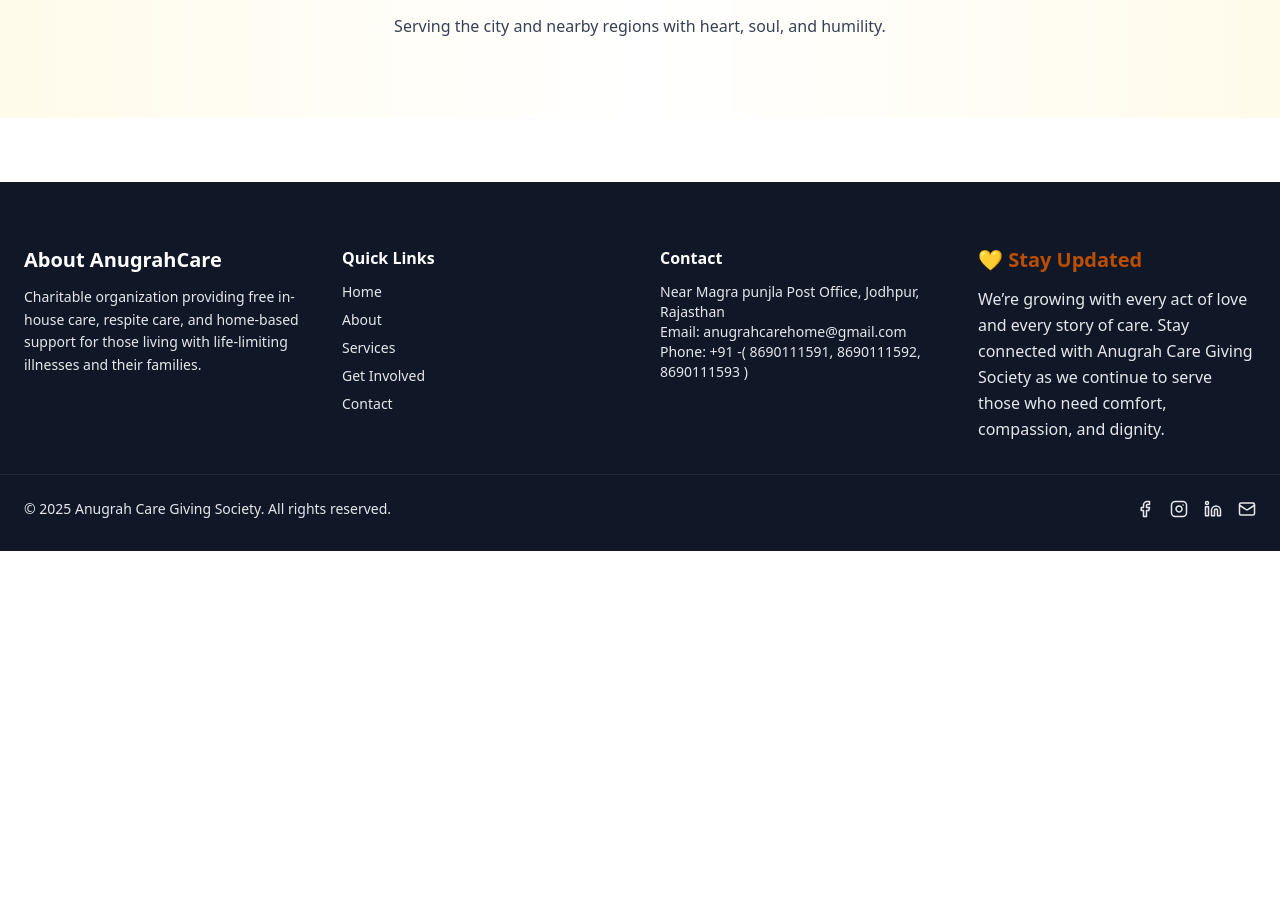
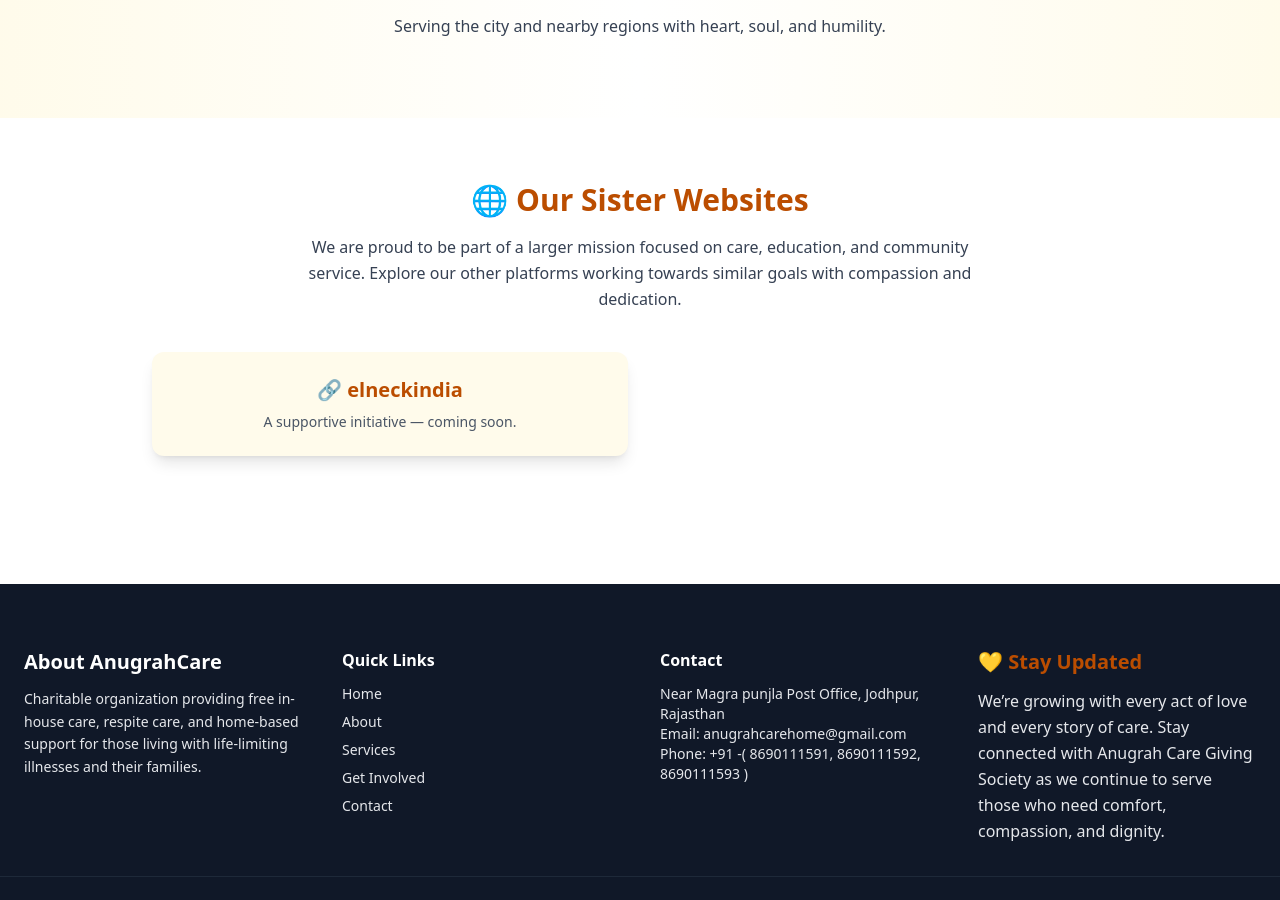
Before and after one commit to harshitdwivedi071998/anugrah-caregiving, a React (Vite) app: page / in a window 1280 px wide. Shown: the part 2642-3542 px from the top of the page. Before the commit the page ends 3193 px from the top, so only its background shows below. Built offline with nearby package versions, Linux system fonts and the light colour scheme.

Commit message:
add under construction page and scrolltotop

```diff
--- a/src/App.jsx
+++ b/src/App.jsx
@@ -13,12 +13,15 @@ import News from './pages/News'
 import Information from './pages/Information'
 import Gallery from './pages/Gallary'
 import Resources from './pages/Resources'
+import UnderConstruction from './pages/UnderConstruction'
+import ScrollToTop from './pages/ScrollToTop'
 
 export default function App(){
   return (
     <div className="flex flex-col min-h-screen font-sans bg-white text-gray-800">
       <Header />
       <main className="flex-grow">
+        <ScrollToTop />
         <Routes>
           <Route path="/" element={<Home/>} />
           <Route path="/about" element={<About/>} />
@@ -31,6 +34,7 @@ export default function App(){
           <Route path="/infromation" element={<Information/>} />
           <Route path="/gallary" element={<Gallery/>} />
           <Route path="/resources" element={<Resources/>} />
+          <Route path="/under-construction" element={<UnderConstruction />} />
         </Routes>
       </main>
       <Footer />
--- a/src/pages/Home.jsx
+++ b/src/pages/Home.jsx
@@ -34,15 +34,15 @@ export default function Home() {
             className="text-gray-700 max-w-2xl mx-auto mb-8 leading-relaxed"
           >
 
-            Anugrah Care Giving Society, based in Jodhpur, Rajasthan, is a registered society devoted to providing free, compassionate, and dignified palliative / general nursing and medical care to individuals and families facing chronic or life-limiting illnesses.<br/>
+            Anugrah Care Giving Society, based in Jodhpur, Rajasthan, is a registered society devoted to providing free, compassionate, and dignified palliative / general nursing and medical care to individuals and families facing chronic or life-limiting illnesses.<br />
 
-            Our vision is to ensure that no one suffers alone — that every patient receives comfort, care, and respect, regardless of age, gender,creed, or sexual orientation.<br/>
+            Our vision is to ensure that no one suffers alone — that every patient receives comfort, care, and respect, regardless of age, gender,creed, or sexual orientation.<br />
 
             Through our initiative <b>Grace Home</b>, we provide 24-hour nursing care, nutritious meals, free transportation, and a peaceful, homelike environment for patients in need of respite, transitional, or end-of-life care.
 
             Anugrah also works closely with the Rajasthan State Government to train CHOs, ANMs, ASHAs and nursing professionals in palliative and home-based care across Jodhpur, Barmer, Ajmer, and other regions of Rajasthan.
 
-            Supported by a dedicated team of healthcare professionals and volunteers, <br/>
+            Supported by a dedicated team of healthcare professionals and volunteers, <br />
             Anugrah Care Giving Society works in collaboration with <b>HPNA (Hospice and Palliative Nurses Association India).</b>
 
           </motion.p>
@@ -234,6 +234,52 @@ export default function Home() {
           </blockquote> */}
         </div>
       </section>
+      {/* ==== Other Websites Section ==== */}
+      <section className="py-16 bg-white">
+        <motion.div
+          initial={{ opacity: 0, y: 30 }}
+          whileInView={{ opacity: 1, y: 0 }}
+          viewport={{ once: true }}
+          transition={{ duration: 1.2 }}
+          className="max-w-5xl mx-auto text-center px-6"
+        >
+          <h2 className="text-3xl font-bold text-amber-700 mb-4">
+            🌐 Our Sister Websites
+          </h2>
+
+          <p className="text-gray-700 max-w-2xl mx-auto mb-10 leading-relaxed">
+            We are proud to be part of a larger mission focused on care, education,
+            and community service. Explore our other platforms working towards
+            similar goals with compassion and dedication.
+          </p>
+
+          <div className="grid md:grid-cols-2 gap-6">
+            {/* Replace links below with real URLs */}
+            <Link
+              to="/under-construction"
+              className="block bg-amber-50 shadow-lg rounded-xl py-6 px-6 hover:bg-amber-100 transition-all"
+            >
+              <h3 className="text-xl font-semibold text-amber-700 mb-2">🔗 elneckindia</h3>
+              <p className="text-gray-600 text-sm">
+                A supportive initiative — coming soon.
+              </p>
+            </Link>
+
+            {/* <a
+              href="https://example-two.com"
+              target="_blank"
+              rel="noopener noreferrer"
+              className="block bg-amber-50 shadow-lg rounded-xl py-6 px-6 hover:bg-amber-100 transition-all"
+            >
+              <h3 className="text-xl font-semibold text-amber-700 mb-2">🔗 Website Two</h3>
+              <p className="text-gray-600 text-sm">
+                Another dedicated platform aligned with our mission of compassion and
+                service for those in need.
+              </p>
+            </a> */}
+          </div>
+        </motion.div>
+      </section>
     </div>
   );
 }
--- /dev/null
+++ b/src/pages/ScrollToTop.jsx
@@ -0,0 +1,14 @@
+import { useEffect } from "react";
+import { useLocation } from "react-router-dom";
+
+function ScrollToTop() {
+  const { pathname } = useLocation();
+
+  useEffect(() => {
+    window.scrollTo(0, 0);
+  }, [pathname]);
+
+  return null;
+}
+
+export default ScrollToTop;
--- /dev/null
+++ b/src/pages/UnderConstruction.jsx
@@ -0,0 +1,33 @@
+import React from "react";
+import { motion } from "framer-motion";
+import { Link } from "react-router-dom";
+
+export default function UnderConstruction() {
+  return (
+    <div className="pt-20 min-h-screen bg-gradient-to-r from-amber-50 via-white to-amber-50 flex justify-center items-center">
+      <motion.div
+        initial={{ opacity: 0, scale: 0.9 }}
+        animate={{ opacity: 1, scale: 1 }}
+        transition={{ duration: 1 }}
+        className="text-center bg-white shadow-xl rounded-2xl p-10 max-w-lg"
+      >
+        <h1 className="text-4xl font-bold text-amber-700 mb-4"> Coming Soon</h1>
+        <p className="text-gray-700 leading-relaxed mb-6">
+          This section of our website is currently under development.
+          We are working to bring something meaningful and helpful for you.
+        </p>
+
+        <p className="text-amber-600 font-semibold mb-6">
+          Thank you for your patience and support 💛
+        </p>
+
+        <Link
+          to="/"
+          className="px-6 py-3 bg-amber-500 hover:bg-amber-600 text-white rounded-full transition-all shadow-md"
+        >
+          ← Back to Home
+        </Link>
+      </motion.div>
+    </div>
+  );
+}
```
